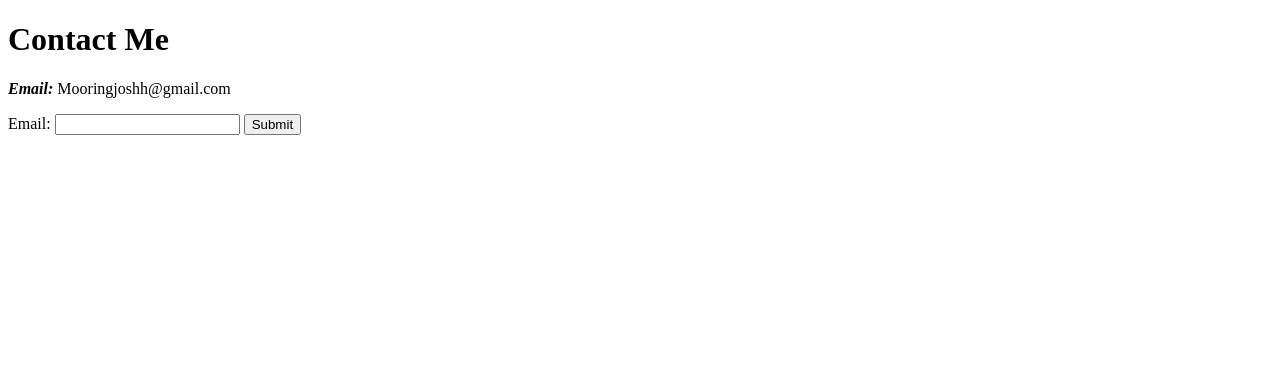
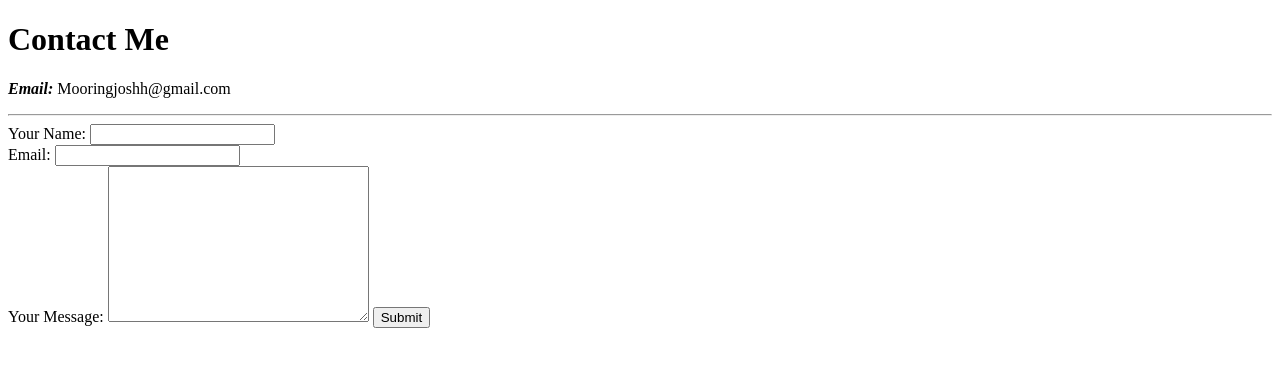
Before and after one commit to JoshuaTM-bit/CV, a plain HTML site: page ContactMe.html in a window 1280 px wide. Drawn offline with Linux system fonts and the light colour scheme.

Commit message:
Updated Contact Me page with updated form

```diff
--- a/ContactMe.html
+++ b/ContactMe.html
@@ -7,9 +7,14 @@
   <body>
     <h1>Contact Me</h1>
     <p><strong><em>Email:</em></strong> Mooringjoshh@gmail.com</p>
-    <form class="" action="index.html" method="post">
+    <hr>
+    <form class="" action="mailto:mooringjoshh@gmail.com" method="post">
+      <label>Your Name:</label>
+      <input type="text" name="" value=""><br>
       <label>Email:</label>
-      <input type="text" name="" value="">
+      <input type="text" name="" value=""><br>
+      <label>Your Message:</label>
+      <textarea name="name" rows="10" cols="30"></textarea>
       <input type="submit" name="">
     </form>
   </body>
```
